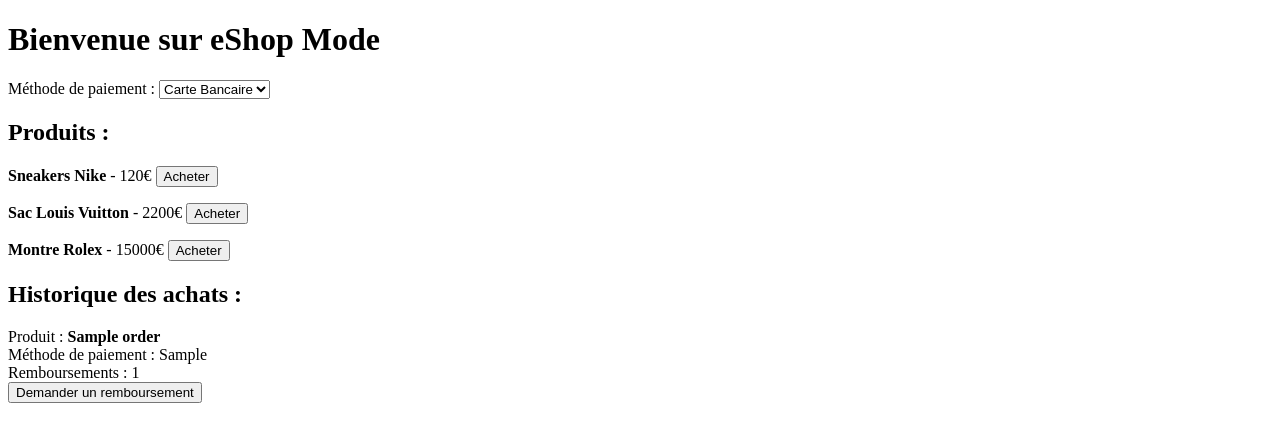
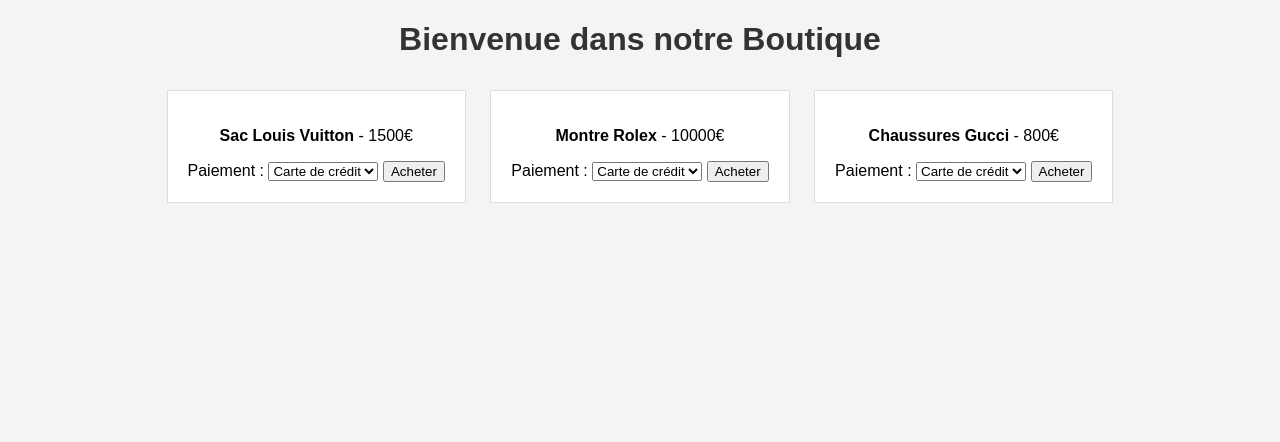
Before and after one commit to samy2prog/site2, a Flask app: page / in a window 1280 px wide. Shown: the top 442 px of the page. Run offline with Flask 2, Linux system fonts and the light colour scheme; a database or web service that is not in the repository returns one stand-in record (values such as "Sample title"); some libraries are stand-ins or nearby versions.

Commit message:
Déploiement de site2 sur Render

```diff
--- a/app.py
+++ b/app.py
@@ -1,109 +1,102 @@
-from flask import Flask, render_template, request, jsonify, g
+import os
 import psycopg2
-import os
-import requests
+from flask import Flask, render_template, request, redirect
 
 app = Flask(__name__)
 
-# 🔹 Configuration PostgreSQL sur Render
-DATABASE_URL = "postgresql://eshop_user:Idx7b2u8UfXodOCQn3oGHwrzwtyP3CbI@dpg-cv908nin91rc73d5bes0-a.internal/render.com/eshop_db_c764"
+# ✅ Connexion PostgreSQL (Render Internal Database URL)
+DATABASE_URL = os.getenv("DATABASE_URL", "postgresql://eshop_user:Idx7b2u8UfXodOCQn3oGHwrzwtyP3CbI@dpg-cv908nin91rc73d5bes0-a/eshop_db_c764")
 
+# ✅ Fonction pour se connecter à PostgreSQL
 def get_db():
-    """Connexion à la base PostgreSQL"""
-    conn = psycopg2.connect(DATABASE_URL)
-    return conn
+    try:
+        conn = psycopg2.connect(DATABASE_URL)
+        return conn
+    except psycopg2.OperationalError as e:
+        print("❌ ERREUR DE CONNEXION À POSTGRESQL :", e)
+        return None
 
-# 🔹 Création des tables dans PostgreSQL
+# ✅ Création des tables si elles n'existent pas
 def create_tables():
     db = get_db()
-    cursor = db.cursor()
-    cursor.execute("""
-        CREATE TABLE IF NOT EXISTS orders (
-            id SERIAL PRIMARY KEY,
-            product_name TEXT,
-            user_ip TEXT,
-            user_agent TEXT,
-            payment_method TEXT,
-            refund_count INTEGER DEFAULT 0
-        )
-    """)
-    db.commit()
-    cursor.close()
-    db.close()
+    if db:
+        cursor = db.cursor()
+        cursor.execute("""
+            CREATE TABLE IF NOT EXISTS orders (
+                id SERIAL PRIMARY KEY,
+                product_name TEXT NOT NULL,
+                ip TEXT NOT NULL,
+                user_agent TEXT NOT NULL,
+                payment_method TEXT NOT NULL,
+                refund_requested BOOLEAN DEFAULT FALSE,
+                created_at TIMESTAMP DEFAULT CURRENT_TIMESTAMP
+            )
+        """)
+        db.commit()
+        cursor.close()
+        db.close()
+        print("✅ Tables créées avec succès.")
 
-create_tables()
+# ✅ Route pour afficher la boutique
+@app.route("/")
+def index():
+    products = [
+        {"name": "Sac Louis Vuitton", "price": 1500},
+        {"name": "Montre Rolex", "price": 10000},
+        {"name": "Chaussures Gucci", "price": 800}
+    ]
+    return render_template("index.html", products=products)
 
-products = [
-    {"id": 1, "name": "Sneakers Nike", "price": 120},
-    {"id": 2, "name": "Sac Louis Vuitton", "price": 2200},
-    {"id": 3, "name": "Montre Rolex", "price": 15000}
-]
+# ✅ Route pour traiter les achats
+@app.route("/buy", methods=["POST"])
+def buy():
+    product_name = request.form.get("product_name")
+    payment_method = request.form.get("payment_method")
+    user_ip = request.remote_addr
+    user_agent = request.headers.get("User-Agent")
 
-@app.route("/")
-def home():
-    """Affichage des produits et des commandes"""
+    # Enregistrer la commande en base de données
     db = get_db()
-    cursor = db.cursor()
-    cursor.execute("SELECT * FROM orders")
-    orders = cursor.fetchall()
-    db.close()
+    if db:
+        cursor = db.cursor()
+        cursor.execute("""
+            INSERT INTO orders (product_name, ip, user_agent, payment_method)
+            VALUES (%s, %s, %s, %s)
+        """, (product_name, user_ip, user_agent, payment_method))
+        db.commit()
+        cursor.close()
+        db.close()
 
-    return render_template("index.html", products=products, orders=orders)
+    return redirect("/orders")
 
-@app.route("/checkout", methods=["POST"])
-def checkout():
-    """Ajout d'une commande et vérification de la fraude"""
-    data = request.json
+# ✅ Route pour afficher l'historique des commandes
+@app.route("/orders")
+def orders():
+    db = get_db()
+    if db:
+        cursor = db.cursor()
+        cursor.execute("SELECT id, product_name, ip, user_agent, payment_method, refund_requested, created_at FROM orders ORDER BY created_at DESC")
+        orders = cursor.fetchall()
+        cursor.close()
+        db.close()
+        return render_template("orders.html", orders=orders)
+    else:
+        return "❌ Impossible de se connecter à la base de données."
 
+# ✅ Route pour demander un remboursement
+@app.route("/refund/<int:order_id>")
+def request_refund(order_id):
     db = get_db()
-    cursor = db.cursor()
-    cursor.execute("""
-        INSERT INTO orders (product_name, user_ip, user_agent, payment_method, refund_count)
-        VALUES (%s, %s, %s, %s, %s)
-    """, (data["product_name"], data["ip"], data["user_agent"], data["payment_method"], 0))
-    db.commit()
+    if db:
+        cursor = db.cursor()
+        cursor.execute("UPDATE orders SET refund_requested = TRUE WHERE id = %s", (order_id,))
+        db.commit()
+        cursor.close()
+        db.close()
+    return redirect("/orders")
 
-    # 🔹 Vérification de la fraude via l'API
-    API_URL = "http://127.0.0.1:5000/detect"
-    response = requests.post(API_URL, json=data)
-    fraud_result = response.json()
-
-    db.close()
-    return jsonify({"message": "Commande enregistrée", "risk_score": fraud_result.get("risk_score", "Erreur API")})
-
-@app.route("/refund", methods=["POST"])
-def refund():
-    """Gestion des remboursements"""
-    data = request.json
-    order_id = data["order_id"]
-
-    db = get_db()
-    cursor = db.cursor()
-
-    cursor.execute("SELECT * FROM orders WHERE id = %s", (order_id,))
-    order = cursor.fetchone()
-
-    if not order:
-        db.close()
-        return jsonify({"error": "Commande non trouvée"}), 404
-
-    refund_count = order[5] + 1  # Incrémente le nombre de remboursements
-    cursor.execute("UPDATE orders SET refund_count = %s WHERE id = %s", (refund_count, order_id))
-    db.commit()
-
-    # 🔹 Vérification du risque après remboursement
-    fraud_data = {
-        "ip": order[2],
-        "user_agent": order[3],
-        "payment_method": order[4],
-        "refund_count": refund_count
-    }
-    API_URL = "http://127.0.0.1:5000/detect"
-    response = requests.post(API_URL, json=fraud_data)
-    fraud_result = response.json()
-
-    db.close()
-    return jsonify({"message": "Remboursement effectué", "risk_score": fraud_result.get("risk_score", "Erreur API")})
-
+# ✅ Lancer l'application
 if __name__ == "__main__":
-    app.run(port=5002, debug=True)
+    create_tables()
+    port = int(os.environ.get("PORT", 10000))  # Utilise le port attribué par Render
+    app.run(host="0.0.0.0", port=port, debug=True)
--- a/requirements.txt
+++ b/requirements.txt
@@ -2,3 +2,4 @@ Flask==2.2.3
 psycopg2-binary==2.9.3
 requests==2.27.1
 gunicorn==20.1.0
+Werkzeug==2.3.7
--- a/templates/index.html
+++ b/templates/index.html
@@ -2,74 +2,29 @@
 <html lang="fr">
 <head>
     <meta charset="UTF-8">
-    <title>eShop Mode</title>
-    <script>
-        function checkout(productName) {
-            let orderData = {
-                product_name: productName,
-                ip: "176.132.233.26",
-                user_agent: navigator.userAgent,
-                payment_method: document.getElementById("payment").value
-            };
-
-            fetch("/checkout", {
-                method: "POST",
-                headers: { "Content-Type": "application/json" },
-                body: JSON.stringify(orderData)
-            })
-            .then(response => response.json())
-            .then(data => {
-                alert(productName + " - Risk Score: " + (data.risk_score || "Erreur API"));
-                location.reload();
-            })
-            .catch(error => alert("Erreur lors de l'achat : " + error));
-        }
-
-        function refund(orderId) {
-            fetch("/refund", {
-                method: "POST",
-                headers: { "Content-Type": "application/json" },
-                body: JSON.stringify({ order_id: orderId })
-            })
-            .then(response => response.json())
-            .then(data => {
-                alert("Remboursement : " + data.message + "\nNouveau Risk Score : " + (data.risk_score || "Erreur API"));
-                location.reload();
-            })
-            .catch(error => alert("Erreur lors du remboursement : " + error));
-        }
-    </script>
+    <title>Boutique de Luxe</title>
+    <style>
+        body { font-family: Arial, sans-serif; text-align: center; background-color: #f4f4f4; }
+        h1 { color: #333; }
+        .product { border: 1px solid #ddd; padding: 20px; margin: 10px; background: white; display: inline-block; }
+    </style>
 </head>
 <body>
-    <h1>Bienvenue sur eShop Mode</h1>
-
-    <label for="payment">Méthode de paiement :</label>
-    <select id="payment">
-        <option value="credit_card">Carte Bancaire</option>
-        <option value="crypto">Crypto</option>
-        <option value="paypal">PayPal</option>
-    </select>
-
-    <h2>Produits :</h2>
+    <h1>Bienvenue dans notre Boutique</h1>
     {% for product in products %}
-        <p>
-            <strong>{{ product.name }}</strong> - {{ product.price }}€
-            <button onclick="checkout('{{ product.name }}')">Acheter</button>
-        </p>
+        <div class="product">
+            <p><strong>{{ product.name }}</strong> - {{ product.price }}€</p>
+            <form action="/buy" method="POST">
+                <input type="hidden" name="product_name" value="{{ product.name }}">
+                <label>Paiement :</label>
+                <select name="payment_method">
+                    <option value="credit_card">Carte de crédit</option>
+                    <option value="paypal">PayPal</option>
+                    <option value="crypto">Crypto</option>
+                </select>
+                <button type="submit">Acheter</button>
+            </form>
+        </div>
     {% endfor %}
-
-    <h2>Historique des achats :</h2>
-    {% if orders|length > 0 %}
-        {% for order in orders %}
-            <p>
-                Produit : <strong>{{ order["product_name"] }}</strong> <br>
-                Méthode de paiement : {{ order["payment_method"] }} <br>
-                Remboursements : {{ order["refund_count"] }} <br>
-                <button onclick="refund('{{ order['id'] }}')">Demander un remboursement</button>
-            </p>
-        {% endfor %}
-    {% else %}
-        <p>Aucune commande enregistrée.</p>
-    {% endif %}
 </body>
 </html>
```
Also changed, not shown: templates/orders.html (added, +30 -0 lines).
